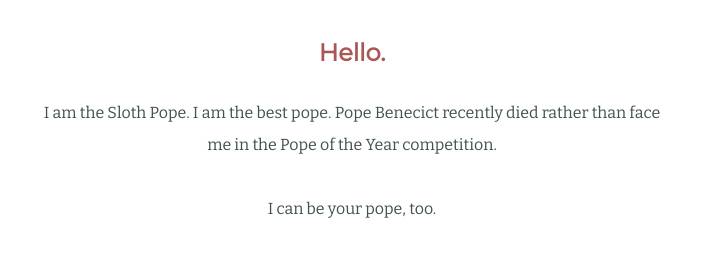
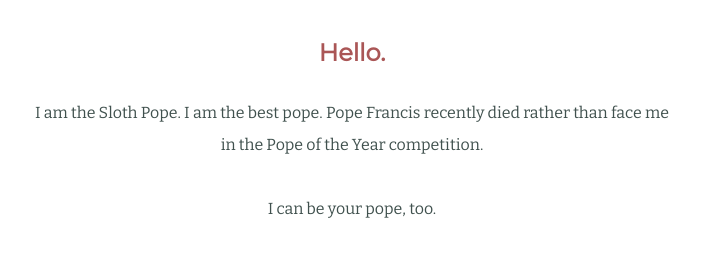
Before and after one commit to slothclunk/bestpope, a plain HTML site: page index.html in a window 1280 px wide. Shown: the part 1166-1439 px from the top of the page, without its empty margins (288-991 px from the left). Drawn offline with nearby package versions, Linux system fonts and the light colour scheme.

Commit message:
Update index.html
Recent pope name updated

```diff
--- a/index.html
+++ b/index.html
@@ -29,7 +29,7 @@
           <h2>Hello.</h2>
           <p>
             I am the Sloth Pope. I am the best pope.
-            Pope Benecict recently died rather than face me
+            Pope Francis recently died rather than face me
             in the Pope of the Year competition.
             <br>
             <br>
```
